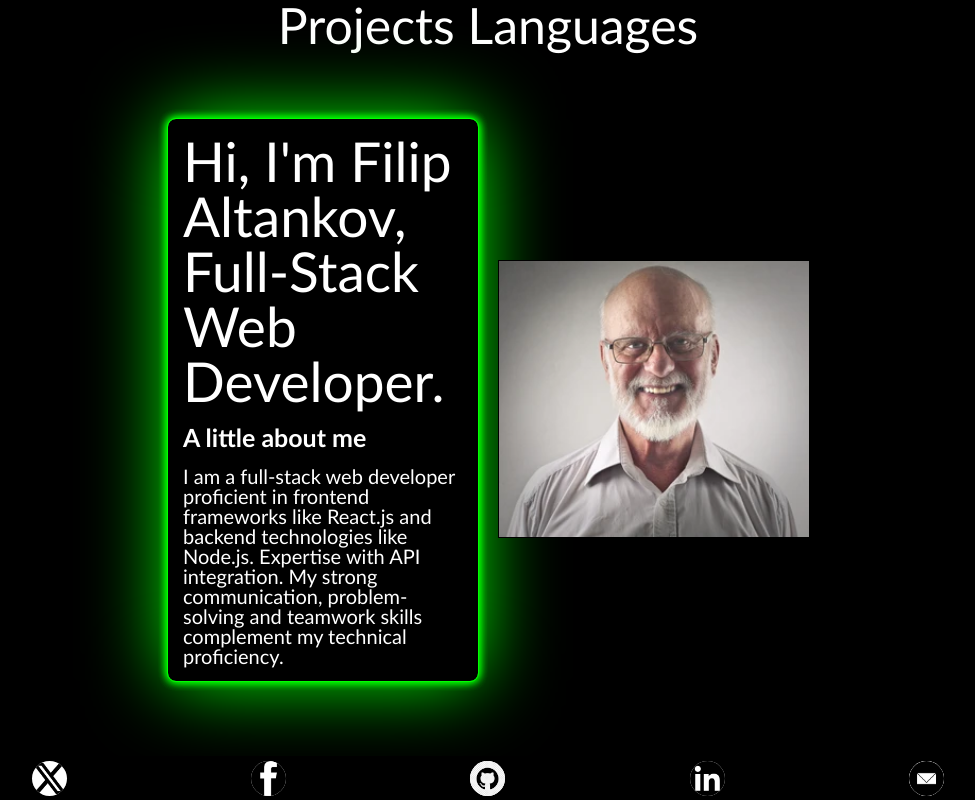
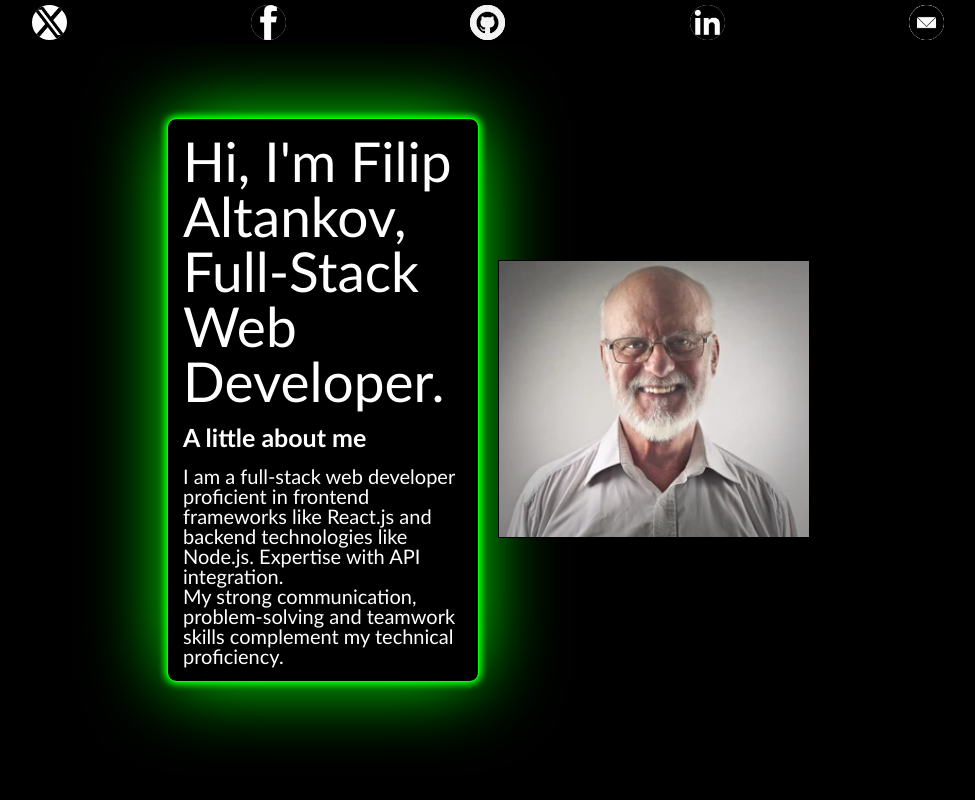
Before and after one commit to FilipAcodes/webdevfinal-Vanier-College, a Next.js app: page / in a window 1280 px wide. Shown: the whole page, without its empty margins (152-1127 px from the left). Built offline with nearby package versions, Linux system fonts and the light colour scheme.

Commit message:
removed topmenu

```diff
--- a/app/BottomMenu/BottomMenu.css
+++ b/app/BottomMenu/BottomMenu.css
@@ -4,7 +4,7 @@
   justify-content: space-evenly;
   background-color: black;
   position: absolute;
-  bottom: 0%;
+  top: 0%;
   left: 0%;
   color: white;
   width: 100%;
--- a/app/MainBody/MainBody.js
+++ b/app/MainBody/MainBody.js
@@ -17,8 +17,9 @@ export const MainBody = () => {
           <p className="description">
             I am a full-stack web developer proficient in frontend frameworks
             like React.js and backend technologies like Node.js. Expertise with
-            API integration. My strong communication, problem-solving and
-            teamwork skills complement my technical proficiency.
+            API integration.
+            <br /> My strong communication, problem-solving and teamwork skills
+            complement my technical proficiency.
           </p>
         </div>
       </div>
--- a/app/TopMenu/TopMenu.css
+++ /dev/null
@@ -1,10 +0,0 @@
-.topMenu {
-  background-color: black;
-  color: white;
-  font-size: 50px;
-  text-align: center;
-  position: absolute;
-  top: 0%;
-  left: 0%;
-  width: 100%;
-}
--- a/app/TopMenu/TopMenu.js
+++ /dev/null
@@ -1,6 +0,0 @@
-"use client";
-import "./TopMenu.css";
-
-export const TopMenu = () => {
-  return <div className="topMenu">Projects Languages</div>;
-};
--- a/app/page.js
+++ b/app/page.js
@@ -1,4 +1,3 @@
-import { TopMenu } from "./TopMenu/TopMenu";
 import { BottomMenu } from "./BottomMenu/BottomMenu";
 import { MainBody } from "./MainBody/MainBody";
 import "./cssreset.css";
@@ -7,7 +6,6 @@ import "./mainpage.css";
 export default function Home() {
   return (
     <main className="landingpage">
-      <TopMenu />
       <MainBody />
       <BottomMenu />
     </main>
```
